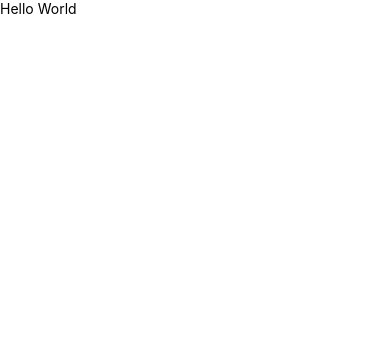
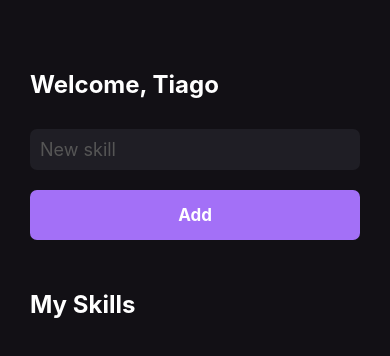
Before and after one commit to tosantos1/reactnative-myskills, a React Native app in the folder myskills/: screen / in a window 390 px wide. Shown: the top 356 px of the page. Built offline with nearby package versions, Linux system fonts and the light colour scheme.

Commit message:
Utilizando StyleSheet

```diff
--- a/myskills/src/pages/Home.js
+++ b/myskills/src/pages/Home.js
@@ -1,10 +1,73 @@
 import React from 'react';
-import { View, Text } from 'react-native';
+import {
+  View,
+  Text,
+  StyleSheet,
+  TextInput,
+  Platform,
+  TouchableOpacity
+} from 'react-native';
 
 export function Home() {
   return (
-    <View>
-      <Text>Hello World</Text>
+    <View style={styles.container}>
+      <Text style={styles.title}>
+        Welcome, Tiago
+      </Text>
+
+      <TextInput
+        style={styles.input}
+        placeholder="New skill"
+        placeholderTextColor="#555"
+      />
+
+      <TouchableOpacity
+        style={styles.button}
+        activeOpacity={.7}
+      >
+        <Text style={styles.buttonText}>Add</Text>
+      </TouchableOpacity>
+
+      <Text style={[styles.title, { marginTop: 50 }]}>
+        My Skills
+      </Text>
+
+
     </View>
   )
 }
+
+const styles = StyleSheet.create({
+  container: {
+    flex: 1,
+    backgroundColor: '#121015',
+    paddingHorizontal: 20,
+    paddingVertical: 70,
+    paddingHorizontal: 30
+  },
+  title: {
+    color: '#FFF',
+    fontSize: 24,
+    fontWeight: 'bold'
+  },
+  input: {
+    backgroundColor: '#1F1E25',
+    color: '#FFF',
+    fontSize: 18,
+    padding: Platform.OS === 'ios' ? 15 : 10,
+    marginTop: 30,
+    borderRadius: 7
+  },
+  button: {
+    backgroundColor: '#A370F7',
+    padding: 15,
+    borderRadius: 7,
+    alignItems: 'center',
+    marginTop: 20
+  },
+  buttonText: {
+    color: '#FFF',
+    fontSize: 17,
+    fontWeight: 'bold',
+  }
+})
```
